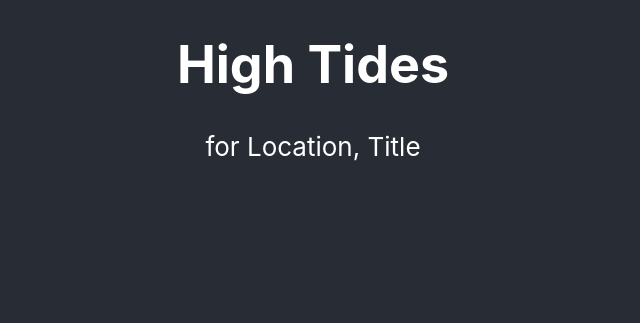
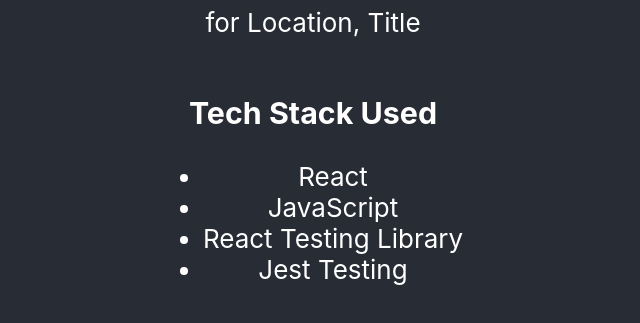
Before and after one commit to ehoversten/High_Tides, a React (Create React App) app in the folder client/: page / in a window 1280 px wide. Shown: the part 389-712 px from the top of the page, without its empty margins (327-967 px from the left). Built offline with nearby package versions, Linux system fonts and the light colour scheme; no server answers.

Commit message:
created Footer component, updated Search component tests

```diff
--- a/client/src/App.js
+++ b/client/src/App.js
@@ -1,8 +1,9 @@
 import { useEffect, useState } from 'react';
 import './App.css';
 import Header from './components/Header/Header';
+import Footer from './components/Footer/Footer';
 import searchTides from './utils/tidesAPI';
-import axios from 'axios';
+// import axios from 'axios';
 
 function App() {
   const [tides, setTides] = useState([]);
@@ -42,6 +43,7 @@
       <header className="App-header">
         <h1>Testing</h1>
         <Header />
+        <Footer />
       </header>
     </div>
   );
--- a/client/src/components/Footer/Footer.js
+++ b/client/src/components/Footer/Footer.js
@@ -0,0 +1,17 @@
+import './Footer.css';
+
+function Footer() {
+    return(
+        <footer className="footer">
+            <h3 className="techstack">Tech Stack Used</h3>
+            <ul>
+                <li>React</li>
+                <li>JavaScript</li>
+                <li>React Testing Library</li>
+                <li>Jest Testing</li>
+            </ul>
+        </footer>
+    )
+}
+
+export default Footer;
--- a/client/src/components/Search/Search.js
+++ b/client/src/components/Search/Search.js
@@ -10,7 +10,7 @@
             <div className="search-form-container">
                 <form action="" className="search-form">
                     <label htmlFor="search">Enter Search Location</label>
-                    <input id="search" type="text" placeholder="Enter Search Location" />
+                    <input id="search" type="text" placeholder="Enter Search Location" value={searchTerm} onChange={(e) => setSearchTerm(e.target.value)}/>
                 </form>
             </div>
         </header>
```
Also changed, not shown: 2 other files (tests, documents, lock files or other folders).
